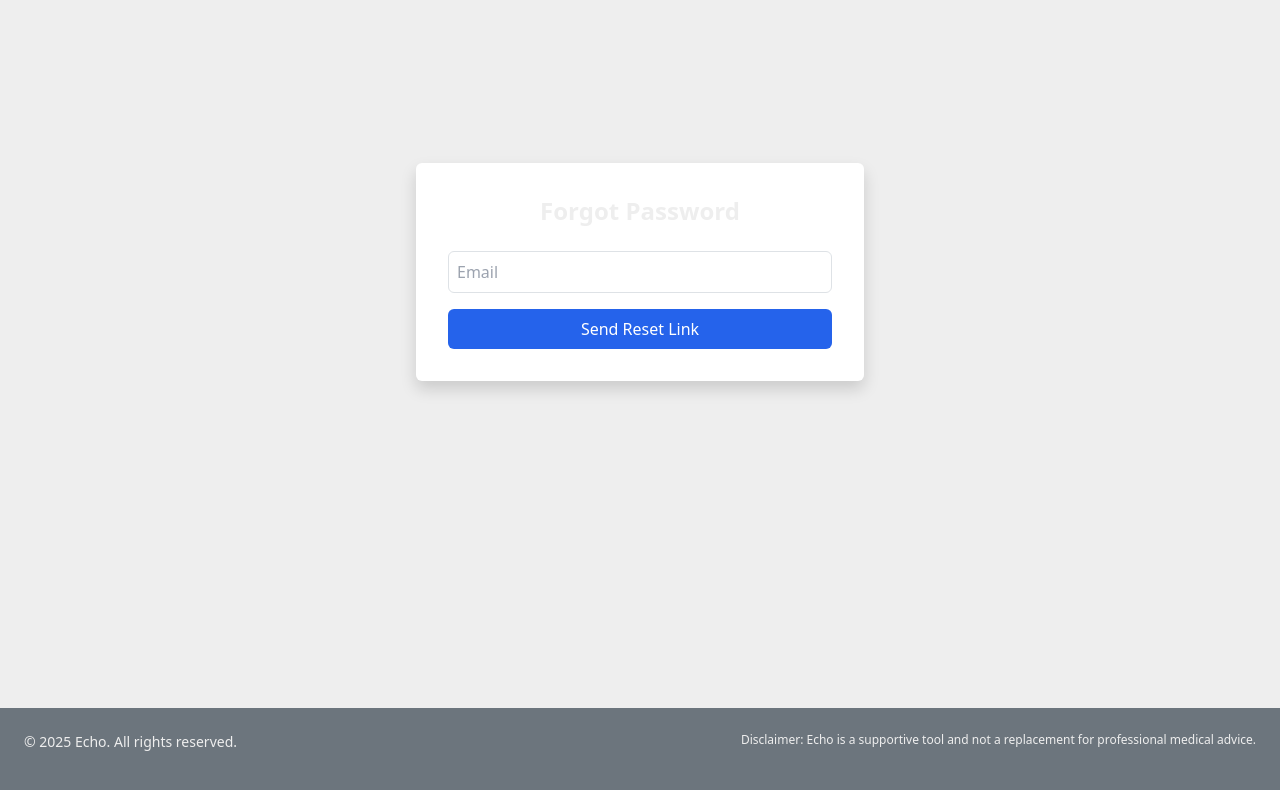
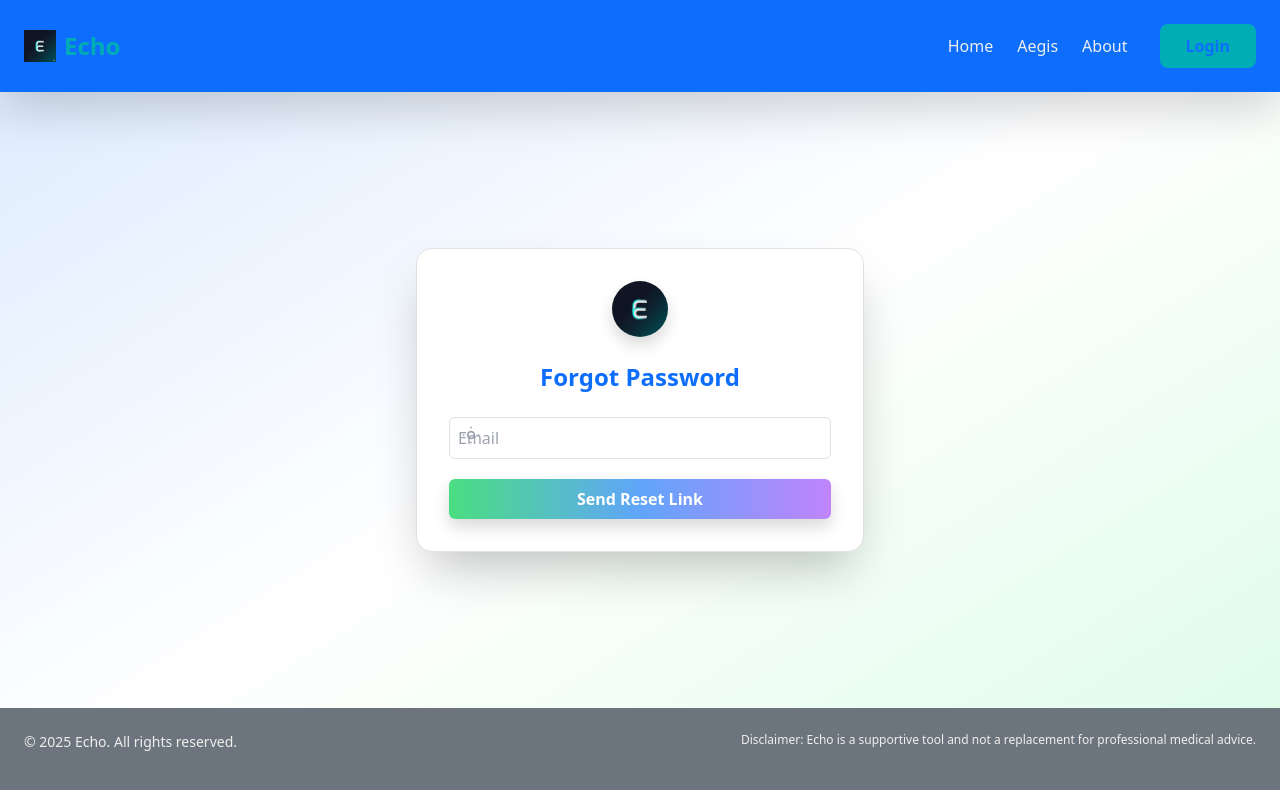
Before and after one commit to Ghosts6/ECHO, a React (Create React App) app in the folder frontend/: page /forgot in a window 1280 px wide. Shown: the top 790 px of the page. Built offline with nearby package versions, Linux system fonts and the light colour scheme; no server answers; the HTML template or start-up script is replaced by a standard one.

Commit message:
Update ForgotPage.jsx

```diff
--- a/frontend/src/pages/ForgotPage.jsx
+++ b/frontend/src/pages/ForgotPage.jsx
@@ -1,15 +1,73 @@
-import React from "react";
+import React, { useState } from "react";
+import Header from "../components/Header";
+import Footer from "../components/Footer";
 
 export default function ForgotPage() {
+  const [email, setEmail] = useState("");
+  const [honeypot, setHoneypot] = useState("");
+  const [sent, setSent] = useState(false);
+  const [error, setError] = useState("");
+
+  const handleSubmit = e => {
+    e.preventDefault();
+    setError("");
+    // Honeypot check for bots
+    if (honeypot) {
+      setError("Invalid request.");
+      return;
+    }
+    // Basic email format validation
+    if (!/^[^@\s]+@[^@\s]+\.[^@\s]+$/.test(email)) {
+      setError("Please enter a valid email address.");
+      return;
+    }
+    // TODO: Connect to backend endpoint for password reset
+    setSent(true);
+  };
+
   return (
-    <main className="flex flex-col items-center justify-center min-h-[60vh] p-8">
-      <div className="w-full max-w-md bg-white rounded shadow p-8">
-        <h2 className="text-2xl font-bold mb-4 text-center">Forgot Password</h2>
-        <form>
-          <input className="w-full mb-3 p-2 border rounded" type="email" placeholder="Email" required />
-          <button className="w-full bg-blue-600 text-white py-2 rounded" type="submit">Send Reset Link</button>
-        </form>
-      </div>
-    </main>
+    <div className="fixed inset-0 min-h-screen w-full bg-gradient-to-br from-blue-100 via-white to-green-100 flex flex-col">
+      <Header />
+      <main className="flex flex-col items-center justify-center flex-1 w-full p-8">
+        <div className="w-full max-w-md bg-white rounded-2xl shadow-2xl p-8 border border-blue-200 animate-fade-in">
+          <div className="flex justify-center mb-6">
+            <img src="img/Logo.png" alt="Echo Logo" className="w-14 h-14 rounded-full shadow object-cover" />
+          </div>
+          <h2 className="text-2xl font-bold mb-4 text-center text-primary">Forgot Password</h2>
+          {sent ? (
+            <p className="text-green-600 text-center">If your email exists, a reset link has been sent.</p>
+          ) : (
+            <form onSubmit={handleSubmit} autoComplete="off" className="space-y-4">
+              <div className="relative">
+                <span className="absolute left-3 top-2 text-gray-400">
+                  <svg width="20" height="20" fill="none" stroke="currentColor" strokeWidth="2" viewBox="0 0 24 24"><path d="M16 12a4 4 0 1 1-8 0 4 4 0 0 1 8 0z"/><path d="M12 2v2m0 16v2m8-10h2m-18 0H2"/></svg>
+                </span>
+                <input
+                  className="w-full pl-10 mb-1 p-2 border rounded focus:ring-2 focus:ring-blue-200"
+                  type="email"
+                  placeholder="Email"
+                  value={email}
+                  onChange={e => setEmail(e.target.value)}
+                  required
+                />
+              </div>
+              {/* Honeypot field (hidden from users) */}
+              <input
+                type="text"
+                name="website"
+                value={honeypot}
+                onChange={e => setHoneypot(e.target.value)}
+                className="hidden"
+                tabIndex="-1"
+                autoComplete="off"
+              />
+              {error && <p className="text-red-600 text-center text-sm mb-2">{error}</p>}
+              <button className="w-full bg-gradient-to-r from-green-400 via-blue-400 to-purple-400 text-white py-2 rounded font-bold shadow hover:scale-105 transition-transform" type="submit">Send Reset Link</button>
+            </form>
+          )}
+        </div>
+      </main>
+      <Footer />
+    </div>
   );
 }
```
